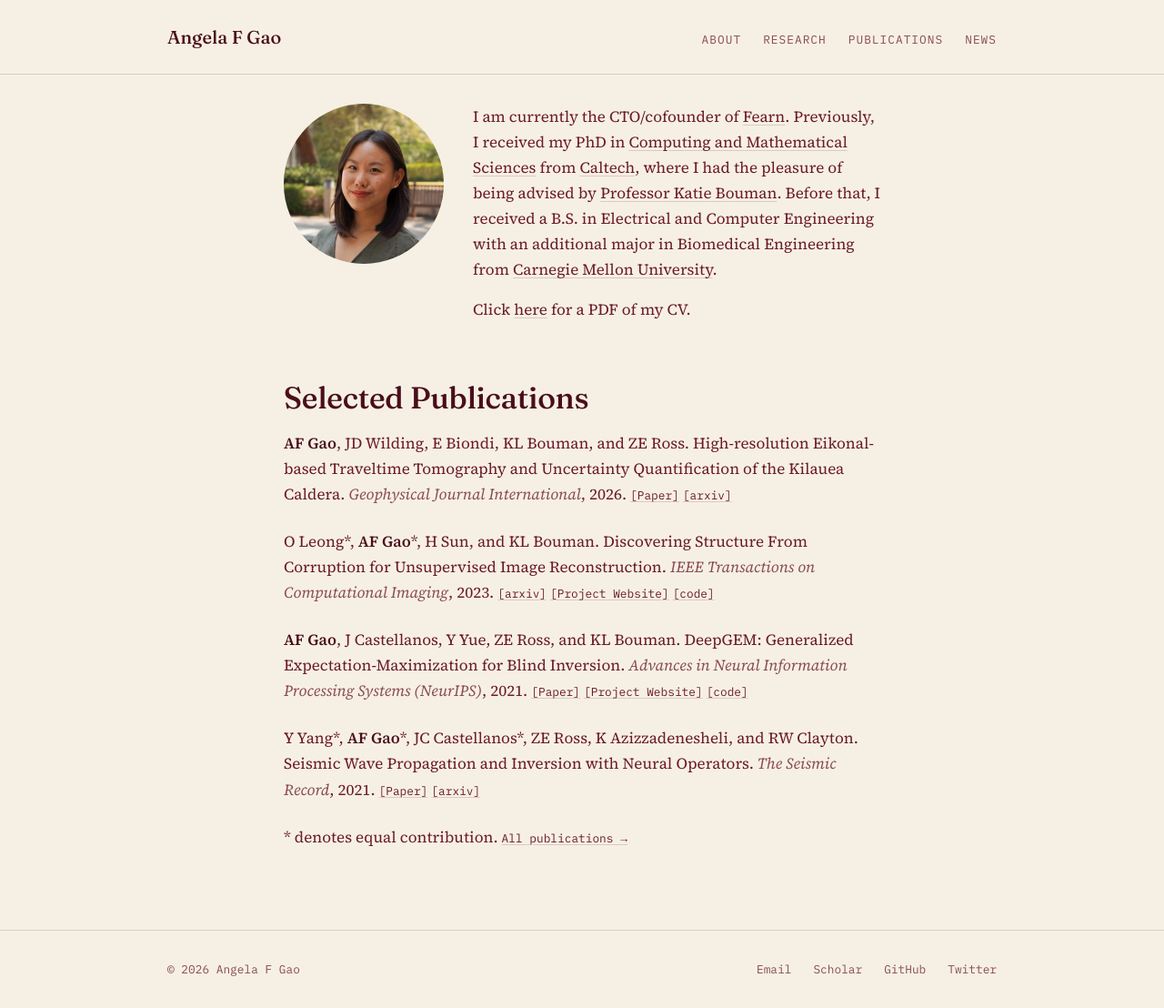
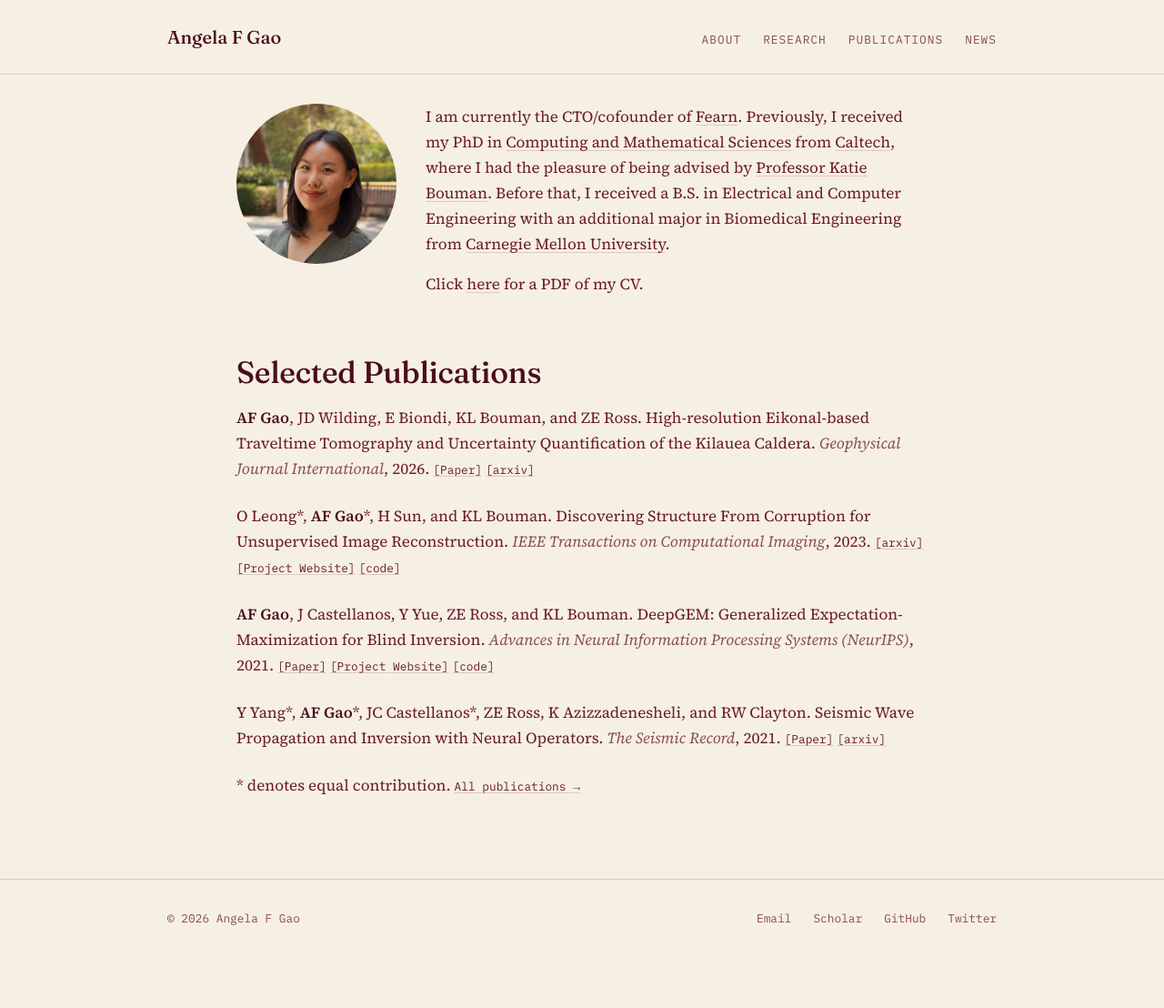
Before and after one commit to angelafgao/angelafgao.github.io, a Jekyll site: the page built from index.markdown, in a window 1280 px wide. Shown: the whole page at 91% size. Built offline with Jekyll 4.4.1, drawn with Linux system fonts in a browser that asks for light colours; after the commit the page ends 1052 px from its top, so only the background shows below that.

Commit message:
update width

```diff
--- a/assets/css/site.css
+++ b/assets/css/site.css
@@ -43,7 +43,7 @@
   --space-16: 4rem;
 
   /* Layout */
-  --measure: 44rem;   /* content width */
+  --measure: 50.5rem; /* content width */
   --wide: 60rem;      /* header / footer width */
   --radius: 4px;
 }
```
